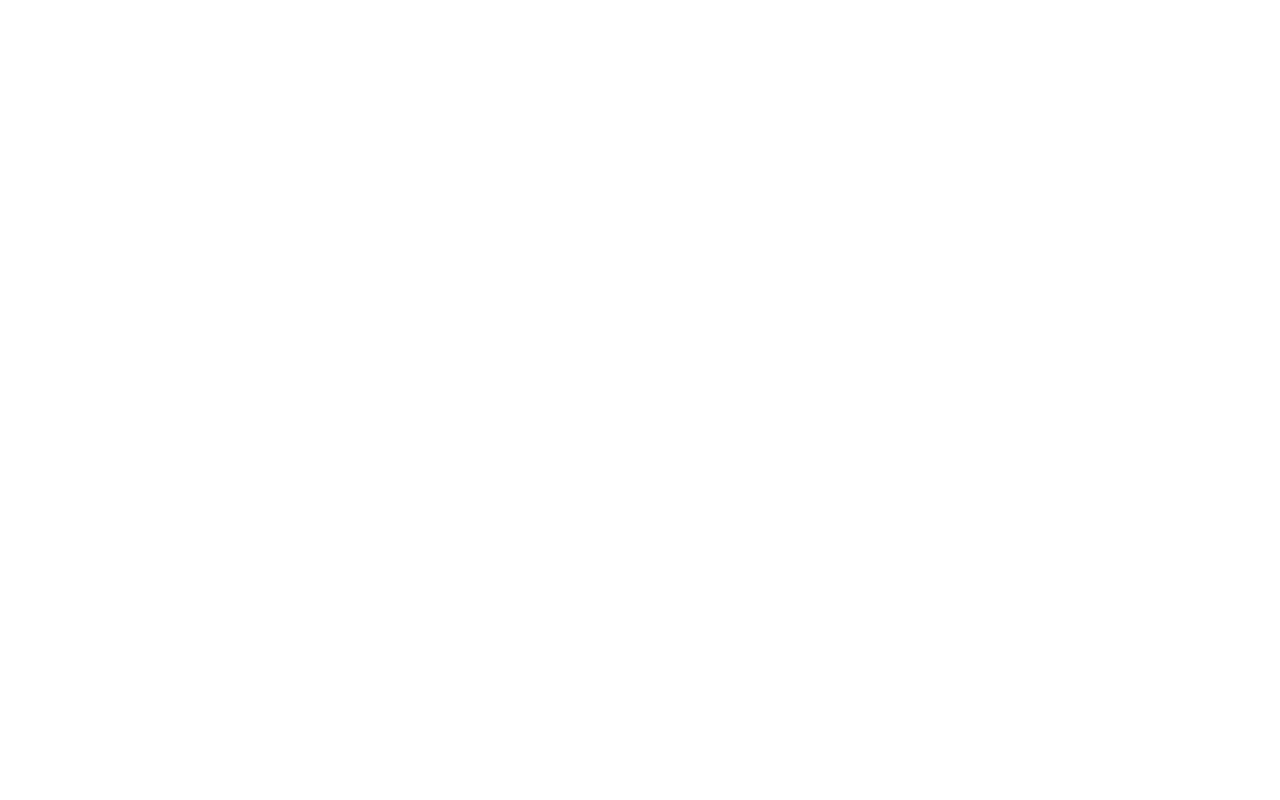
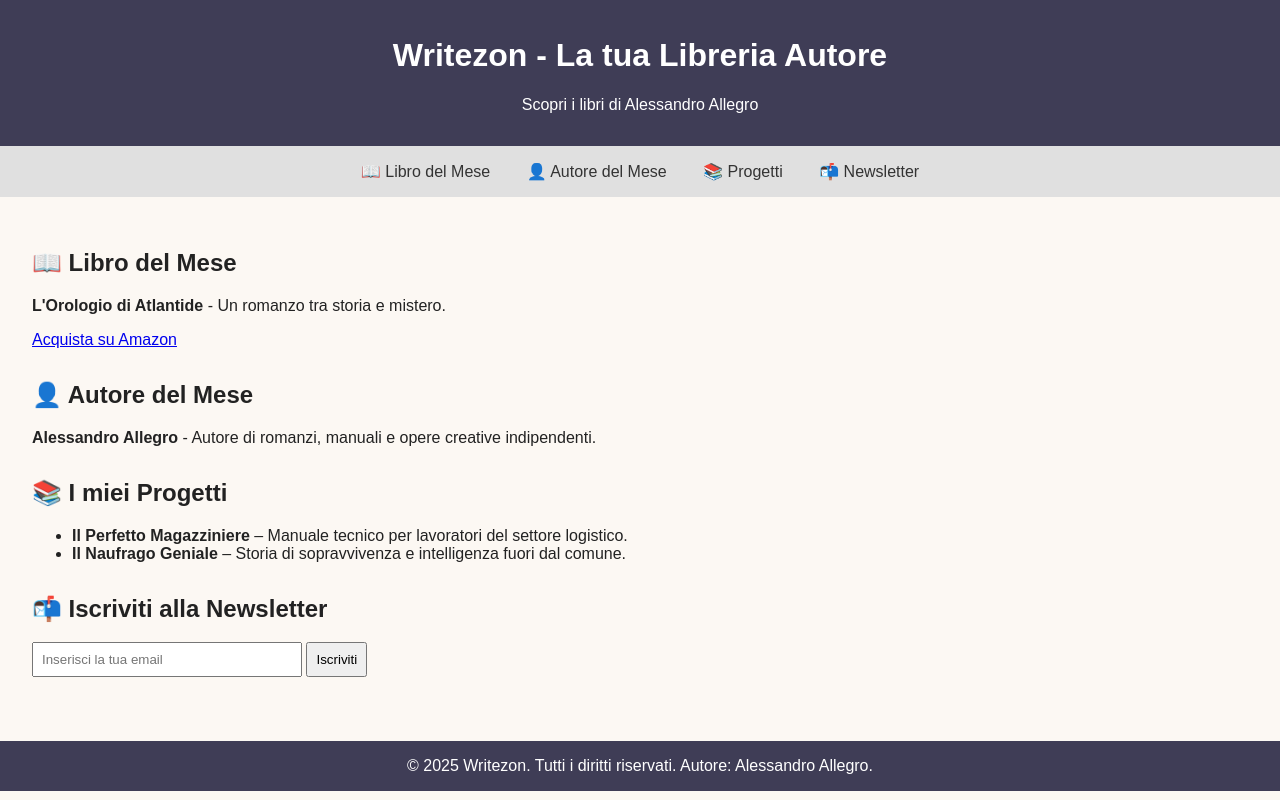
Before and after one commit to aalex10000/Writezon-site, a plain HTML site: page index.html in a window 1280 px wide. Drawn offline with Linux system fonts and the light colour scheme.

Commit message:
Add files via upload

```diff
--- a/index.html
+++ b/index.html
@@ -1,22 +1,67 @@
-<!doctype html>
-<html>
-  <head>
-    <meta charset="utf-8" />
-    <title>Writezon CMS</title>
-    <script src="https://identity.netlify.com/v1/netlify-identity-widget.js"></script>
-  </head>
-  <body>
-    <script>
-      if (window.netlifyIdentity) {
-        window.netlifyIdentity.on("init", function(user) {
-          if (!user) {
-            window.netlifyIdentity.on("login", function() {
-              document.location.href = "/admin/";
-            });
-          }
-        });
-      }
-    </script>
-    <script src="https://unpkg.com/netlify-cms@^2.0.0/dist/netlify-cms.js"></script>
-  </body>
+
+<!DOCTYPE html>
+<html lang="it">
+<head>
+  <meta charset="UTF-8">
+  <meta name="viewport" content="width=device-width, initial-scale=1.0">
+  <title>Writezon - La tua Libreria Autore</title>
+  <meta name="description" content="Il sito ufficiale di Alessandro Allegro, autore di romanzi, manuali e racconti. Scopri i suoi libri, articoli e progetti.">
+  <link rel="icon" href="favicon.ico" type="image/x-icon">
+  <style>
+    body { font-family: Arial, sans-serif; margin: 0; padding: 0; background: #fcf8f3; color: #222; }
+    header, footer { background: #3f3d56; color: white; text-align: center; padding: 1rem; }
+    nav { background: #e0e0e0; padding: 1rem; text-align: center; }
+    nav a { margin: 0 1rem; text-decoration: none; color: #333; }
+    main { padding: 2rem; }
+    section { margin-bottom: 2rem; }
+    .newsletter input[type="email"] { padding: 0.5rem; width: 250px; }
+    .newsletter button { padding: 0.5rem; }
+  </style>
+</head>
+<body>
+  <header>
+    <h1>Writezon - La tua Libreria Autore</h1>
+    <p>Scopri i libri di Alessandro Allegro</p>
+  </header>
+
+  <nav>
+    <a href="#libro-del-mese">📖 Libro del Mese</a>
+    <a href="#autore-del-mese">👤 Autore del Mese</a>
+    <a href="#progetti">📚 Progetti</a>
+    <a href="#newsletter">📬 Newsletter</a>
+  </nav>
+
+  <main>
+    <section id="libro-del-mese">
+      <h2>📖 Libro del Mese</h2>
+      <p><strong>L'Orologio di Atlantide</strong> - Un romanzo tra storia e mistero.</p>
+      <p><a href="https://amzn.eu/d/fw5fKfP" target="_blank">Acquista su Amazon</a></p>
+    </section>
+
+    <section id="autore-del-mese">
+      <h2>👤 Autore del Mese</h2>
+      <p><strong>Alessandro Allegro</strong> - Autore di romanzi, manuali e opere creative indipendenti.</p>
+    </section>
+
+    <section id="progetti">
+      <h2>📚 I miei Progetti</h2>
+      <ul>
+        <li><strong>Il Perfetto Magazziniere</strong> – Manuale tecnico per lavoratori del settore logistico.</li>
+        <li><strong>Il Naufrago Geniale</strong> – Storia di sopravvivenza e intelligenza fuori dal comune.</li>
+      </ul>
+    </section>
+
+    <section id="newsletter" class="newsletter">
+      <h2>📬 Iscriviti alla Newsletter</h2>
+      <form action="#" method="POST">
+        <input type="email" name="email" placeholder="Inserisci la tua email" required />
+        <button type="submit">Iscriviti</button>
+      </form>
+    </section>
+  </main>
+
+  <footer>
+    &copy; 2025 Writezon. Tutti i diritti riservati. Autore: Alessandro Allegro.
+  </footer>
+</body>
 </html>
```
